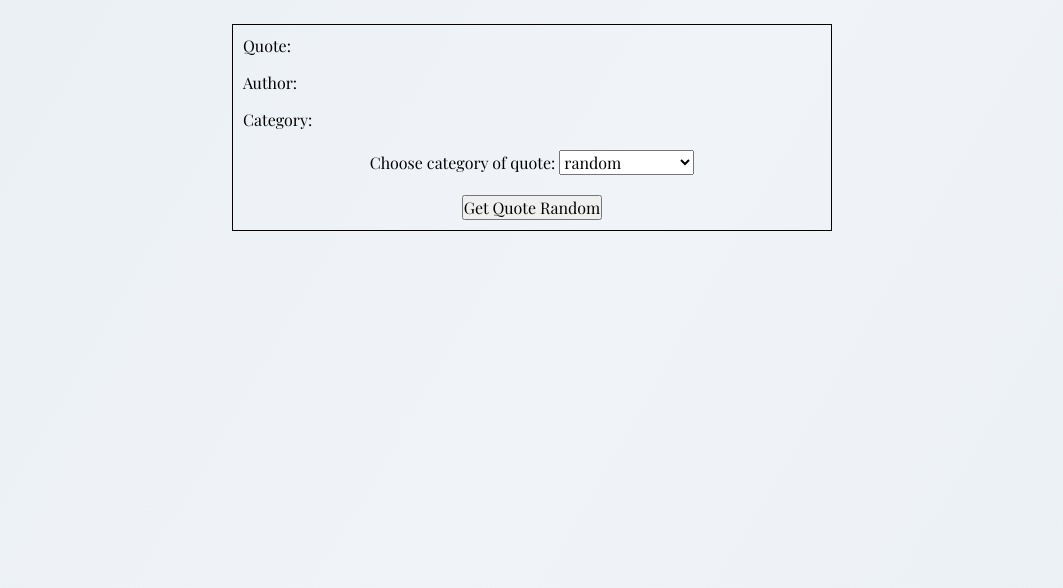
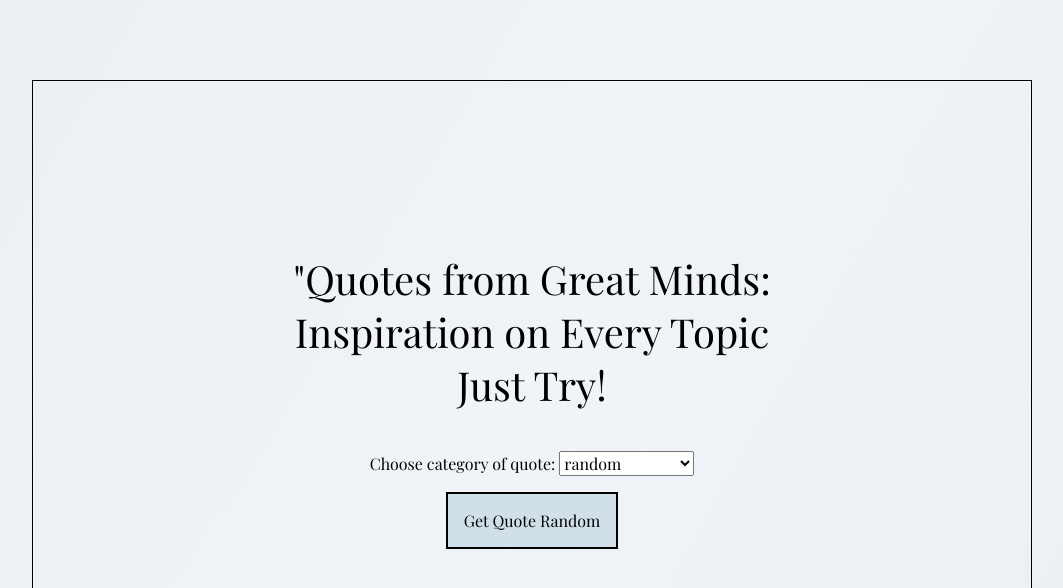
Before and after one commit to Nazarin565/quotes-api, a Vue app: page / in a window 1280 px wide. Shown: the top 588 px of the page, without its empty margins (108-1171 px from the left). Built offline with nearby package versions, Linux system fonts and the light colour scheme; a web font is replaced by a local one.

Commit message:
add basic design

```diff
--- a/src/App.vue
+++ b/src/App.vue
@@ -74,12 +74,15 @@ export default {
 <template>
   <div class="animated-background">
     <div class="content">
-      <div class="quotes">
-        <p @click="copyQuote" class="quote" title="copy this quote"><strong>Quote:</strong> {{ quote.quote }}</p>
-        <p><strong>Author:</strong> {{ quote.author }}</p>
+      <div v-if="quote.quote" class="quotes" :class="!quote.quote && 'quotes-hidden'">
+        <p @click="copyQuote" class="quote" title="copy this quote"> {{ quote.quote }}</p>
+        <p class="author">-{{ quote.author }}</p>
         <p><strong>Category:</strong> {{ quote.category }}</p>
       </div>
 
+      <h2 v-else class="title">"Quotes from Great Minds:<br /> Inspiration on Every Topic <br /> Just Try!</h2>
+
+      <div class="buttons">
         <div>
           <label for="selectCategory">Choose category of quote: </label>
           <select v-model="category" id="selectCategory">
@@ -90,22 +93,23 @@ export default {
         </div>
 
 
-      <button class="getQuote" @click="getQuote">Get Quote {{ category ? `with category
+        <button class="get-quote-button" @click="getQuote">Get Quote {{ category ? `about
           ${category}` :
           'Random'
           }}</button>
 
         <p class="error" v-if="fetchError">{{ fetchError }}</p>
       </div>
+    </div>
 
-    <ul class="history" v-if="!!historyOfQuotes.length">
+    <!-- <ul class="history" v-if="!!historyOfQuotes.length">
       <strong>History of quotes:</strong>
       <li v-for="item in historyOfQuotes" :key="item.quote" class="history__item">
         <p @click="copyQuote" class="quote"><strong>Quote:</strong> {{ item.quote }}</p>
         <p><strong>Author:</strong> {{ item.author }}</p>
         <p><strong>Category:</strong> {{ item.category }}</p>
       </li>
-    </ul>
+    </ul> -->
   </div>
 </template>
 
@@ -132,35 +136,86 @@ export default {
   background-size: 400% 400%;
   animation: gentleFade 20s ease infinite;
   padding: 24px;
+  display: flex;
 }
 
 .content {
+  position: relative;
   display: flex;
   flex-direction: column;
+  /* justify-content: space-between; */
   justify-content: center;
   align-items: center;
-  gap: 20px;
+  gap: 40px;
+  height: 85%;
   margin: auto;
-  max-width: 600px;
-  vertical-align: auto;
-  padding: 10px;
+  width: 1000px;
+  padding: 24px;
   border: solid 1px black;
 }
 
 .quotes {
   display: flex;
   flex-direction: column;
+  justify-content: center;
+  align-items: center;
   gap: 16px;
-  align-self: flex-start;
+  opacity: 1;
+  transition: opacity 2s ease;
+}
+
+.quotes-hidden {
+  opacity: 0;
+  pointer-events: none;
+}
+
+.title {
+  text-align: center;
+  font-size: 40px;
+}
+
+.quote {
+  text-align: center;
+  font-size: 26px;
+  font-weight: 600;
+  transition-duration: 1s;
 }
 
 .quote:hover {
   text-decoration: underline;
   cursor: pointer;
+  transform: scale(1.02);
+}
+
+.author {
+  font-size: 20px;
+  font-style: italic;
+}
+
+.buttons {
+  justify-self: flex-start;
+  display: flex;
+  flex-direction: column;
+  justify-content: center;
+  align-items: center;
+  gap: 16px;
+  /* margin-top: 50%; */
 }
 
 .error {
   color: red;
+}
+
+.get-quote-button {
+  padding: 16px;
+  background-color: #d0dfe8;
+  border: 2px solid black;
+  transition-duration: 0.5s;
+  cursor: pointer;
+}
+
+.get-quote-button:hover {
+  background-color: #e9e5e5;
 }
 
 .history {
```
Lines whose indentation alone changed are shown as unchanged.
